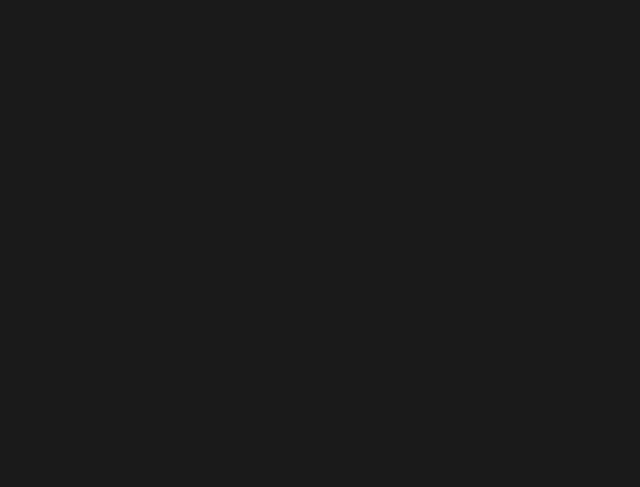
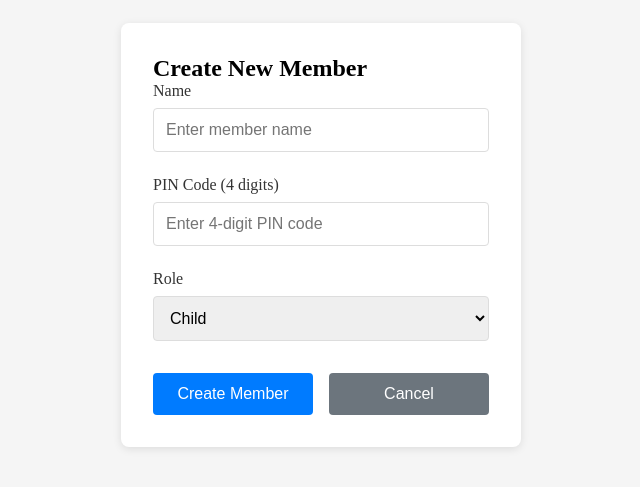
Before and after one commit to LuskeRuby/Devops, an Angular app in the folder frontend/: page /create-member-page in a window 1280 px wide. Before the commit this address led to /. Shown: the part 165-652 px from the top of the page, without its empty margins (319-959 px from the left). Built offline with nearby package versions, Linux system fonts and the light colour scheme.

Commit message:
made the UI page for the create member page, as well as a little safe guard for the pin code to make sure it is always numbers and always 4 digits and to make sure the created accounts always has a name

```diff
--- a/frontend/src/app/app.routes.ts
+++ b/frontend/src/app/app.routes.ts
@@ -1,9 +1,11 @@
 import { Routes } from '@angular/router';
 import{SelectMemberPageComponent} from './components/select-member-page/select-member-page.component';
 import{HomePageComponent} from './components/home-page/home-page.component';
+import{CreateMemberPageComponent} from './components/create-member-page/create-member-page';
 
 export const routes: Routes = [
   {path:'',redirectTo:'/select-member',pathMatch:'full'},
   {path:'select-member',component:SelectMemberPageComponent},
-  {path:'home',component:HomePageComponent}
+  {path:'home',component:HomePageComponent},
+  {path:'create-member-page',component:CreateMemberPageComponent}
   ];
--- /dev/null
+++ b/frontend/src/app/components/create-member-page/create-member-page.html
@@ -0,0 +1,48 @@
+<div class="create-member-container">
+  <form class="create-member-form" (ngSubmit)="onSubmit()">
+    <h2>Create New Member</h2>
+
+    <div class="form-error" *ngIf="showError">
+      Please enter a name and a valid 4-digit PIN code
+    </div>
+
+    <div class="form-group">
+      <label for="name">Name</label>
+      <input
+        type="text"
+        id="name"
+        [(ngModel)]="name"
+        name="name"
+        placeholder="Enter member name"
+        required
+      />
+    </div>
+
+    <div class="form-group">
+      <label for="pinCode">PIN Code (4 digits)</label>
+      <input
+        type="text"
+        id="pinCode"
+        [value]="pinCode"
+        (input)="onPinCodeInput($event)"
+        name="pinCode"
+        placeholder="Enter 4-digit PIN code"
+        maxlength="4"
+        required
+      />
+    </div>
+
+    <div class="form-group">
+      <label for="role">Role</label>
+      <select id="role" [(ngModel)]="role" name="role" required>
+        <option value="parent">Parent</option>
+        <option value="child">Child</option>
+      </select>
+    </div>
+
+    <div class="button-group">
+      <button type="submit" class="submit">Create Member</button>
+      <button type="button" class="cancel" (click)="onCancel()">Cancel</button>
+    </div>
+  </form>
+</div>
--- /dev/null
+++ b/frontend/src/app/components/create-member-page/create-member-page.scss
@@ -0,0 +1,91 @@
+.create-member-container {
+  display: flex;
+  justify-content: center;
+  align-items: center;
+  min-height: 100vh;
+  background-color: #f5f5f5;
+}
+
+.create-member-form {
+  background: white;
+  padding: 2rem;
+  border-radius: 8px;
+  box-shadow: 0 2px 8px rgba(0, 0, 0, 0.1);
+  width: 100%;
+  max-width: 400px;
+}
+
+.form-group {
+  margin-bottom: 1.5rem;
+
+  label {
+    display: block;
+    margin-bottom: 0.5rem;
+    font-weight: 500;
+    color: #333;
+  }
+
+  input,
+  select {
+    width: 100%;
+    padding: 0.75rem;
+    border: 1px solid #ddd;
+    border-radius: 4px;
+    font-size: 1rem;
+
+    &:focus {
+      outline: none;
+      border-color: #007bff;
+      box-shadow: 0 0 0 3px rgba(0, 123, 255, 0.25);
+    }
+  }
+}
+.pin-error {
+    display: block;
+    color: #dc3545;
+    font-size: 0.875rem;
+    margin-top: 0.25rem;
+  }
+
+.form-error {
+  background-color: #f8d7da;
+  border: 1px solid #f5c6cb;
+  color: #721c24;
+  padding: 0.75rem;
+  border-radius: 4px;
+  margin-bottom: 1.5rem;
+}
+
+.button-group {
+  display: flex;
+  gap: 1rem;
+  margin-top: 2rem;
+
+  button {
+    flex: 1;
+    padding: 0.75rem;
+    border: none;
+    border-radius: 4px;
+    font-size: 1rem;
+    cursor: pointer;
+    font-weight: 500;
+
+    &.submit {
+      background-color: #007bff;
+      color: white;
+
+      &:hover {
+        background-color: #0056b3;
+      }
+    }
+
+    &.cancel {
+      background-color: #6c757d;
+      color: white;
+
+      &:hover {
+        background-color: #545b62;
+      }
+    }
+  }
+}
--- /dev/null
+++ b/frontend/src/app/components/create-member-page/create-member-page.ts
@@ -0,0 +1,40 @@
+import{FormsModule}from'@angular/forms';
+import { Component } from '@angular/core';
+import{CommonModule}from '@angular/common';
+import { Router } from '@angular/router';
+
+@Component({
+  selector: 'app-create-member-page',
+  standalone: true,
+  imports: [CommonModule, FormsModule],
+  templateUrl: './create-member-page.html',
+  styleUrls: ['./create-member-page.scss']
+})
+export class CreateMemberPageComponent {
+  name: string = '';
+  pinCode: string = '';
+  role: string = 'child';
+  showError: boolean = false;
+
+  constructor(private router: Router) {}
+
+  onPinCodeInput(event: any): void {
+    let value = event.target.value;
+    // Limit to 4 digits
+    value = value.slice(0, 4);
+    this.pinCode = value;
+  }
+  onSubmit(): void {
+    if (!this.name || this.pinCode.length !== 4) {
+      this.showError = true;
+      return;
+    }
+    this.showError = false;
+    console.log('Member created:', { name: this.name, pinCode: this.pinCode, role: this.role });
+    this.router.navigate(['/select-member']);
+  }
+
+  onCancel(): void {
+    this.router.navigate(['/select-member']);
+  }
+}
--- a/frontend/src/app/components/select-member-page/select-member-page.component.ts
+++ b/frontend/src/app/components/select-member-page/select-member-page.component.ts
@@ -41,6 +41,6 @@ export class SelectMemberPageComponent implements OnInit {
 
   addMember(): void {
     console.log('Add member clicked');
-    this.router.navigate(['/home']);
+    this.router.navigate(['/create-member-page']);
   }
 }
```
Also changed, not shown: 1 other file (tests, documents, lock files or other folders).
